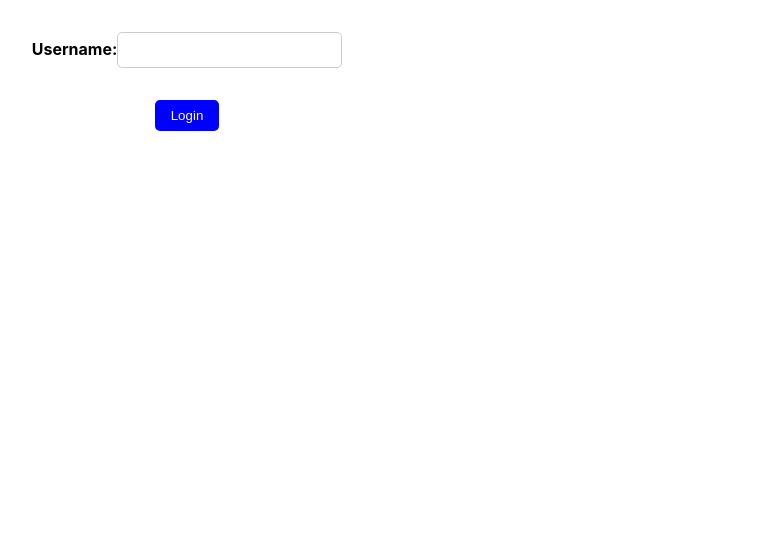
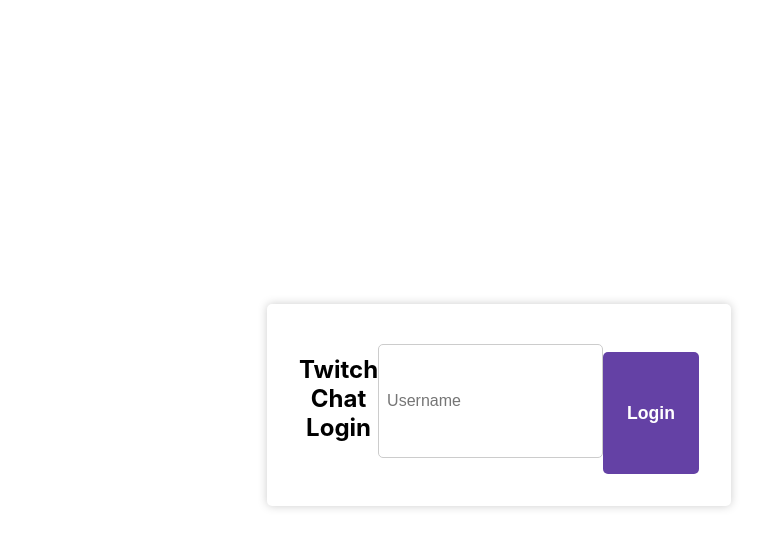
Before and after one commit to ronnahom96/twitch-chat-client, a React (Create React App) app: page /login in a window 1280 px wide. Shown: the top 548 px of the page, without its empty margins (141-906 px from the left). Built offline with nearby package versions, Linux system fonts and the light colour scheme.

Commit message:
make some styling

```diff
--- a/src/components/message/Message.module.css
+++ b/src/components/message/Message.module.css
@@ -1,19 +1,14 @@
-.message {
+.messageContainer {
   display: flex;
-  justify-content: flex-start;
-  align-items: center;
   margin-bottom: 10px;
-  padding: 10px;
-  background-color: #f0f0f0;
-  border-radius: 5px;
 }
 
-.message-author {
+.messageAuthor {
   font-weight: bold;
   margin-right: 10px;
+  color: #444;
 }
 
-.message-text {
-  flex-grow: 1;
-  text-align: left;
+.messageText {
+  color: #333;
 }
--- a/src/components/message/Message.tsx
+++ b/src/components/message/Message.tsx
@@ -1,5 +1,5 @@
 import React from "react";
-import "./Message.module.css";
+import styles from "./Message.module.css";
 
 interface MessageProps {
   author: string;
@@ -8,9 +8,9 @@
 
 const Message: React.FC<MessageProps> = ({ author, text }) => {
   return (
-    <div className='message'>
-      <p className='message-author'>{author}:</p>
-      <p className='message-text'>{text}</p>
+    <div className={styles.messageContainer}>
+      <span className={styles.messageAuthor}>{author}:</span>
+      <span className={styles.messageText}>{text}</span>
     </div>
   );
 };
--- a/src/components/messageList/MessageList.module.css
+++ b/src/components/messageList/MessageList.module.css
@@ -1,5 +1,8 @@
-.message-list {
-  height: calc(100% - 50px);
+.messageList {
+  display: flex;
+  flex-direction: column;
+  height: 400px;
   overflow-y: scroll;
   padding: 20px;
+  background-color: #eee;
 }
--- a/src/components/messageList/MessageList.tsx
+++ b/src/components/messageList/MessageList.tsx
@@ -1,18 +1,20 @@
 import React from "react";
 import { MessageData } from "../../common/interfaces";
 import Message from "../message/Message";
-import './MessageList.module.css';
+import styles from './MessageList.module.css';
 
 interface MessageListProps {
   messages: MessageData[];
+  lastMessageRef: any;
 }
 
-const MessageList: React.FC<MessageListProps> = ({ messages }) => {
+const MessageList: React.FC<MessageListProps> = ({ messages, lastMessageRef }) => {
   return (
-    <div className='message-list'>
+    <div className={styles.messageList}>
       {messages.map((message) => (
         <Message key={message.id} text={message.text} author={message.author} />
       ))}
+      <div ref={lastMessageRef} />
     </div>
   );
 };
--- a/src/pages/login/Login.module.css
+++ b/src/pages/login/Login.module.css
@@ -1,30 +1,50 @@
+.loginContainer {
+  display: flex;
+  justify-content: center;
+  align-items: center;
+  height: 100vh;
+}
+
 form {
+  background-color: #fff;
+  padding: 2rem;
+  border-radius: 5px;
+  box-shadow: 0 0 10px #ccc;
+  text-align: center;
+  width: 400px;
+}
+
+h2 {
+  margin-bottom: 2rem;
+}
+
+.inputContainer{
   display: flex;
   flex-direction: column;
-  align-items: center;
+  margin-bottom: 1rem;
 }
 
-div {
-  margin: 1rem;
+.inputUsername{
+  padding: 0.5rem;
+  font-size: 1rem;
+  border: 1px solid #ccc;
+  border-radius: 5px;
+  outline: none;
+  margin-top: 0.5rem;
 }
 
-label {
+.btnSubmit {
+  background-color: #6441A5;
+  color: #fff;
+  padding: 0.75rem 1.5rem;
+  border-radius: 5px;
+  border: none;
+  cursor: pointer;
+  margin-top: 1rem;
+  font-size: 1.1rem;
   font-weight: bold;
 }
 
-input {
-  padding: 0.5rem;
-  font-size: 1rem;
-  border-radius: 5px;
-  border: 1px solid #ccc;
+.btnSubmit:hover {
+  background-color: #5E3F8F;
 }
-
-button {
-  padding: 0.5rem 1rem;
-  margin-top: 1rem;
-  background-color: blue;
-  color: white;
-  border-radius: 5px;
-  border: none;
-  cursor: pointer;
-}
--- a/src/pages/login/Login.tsx
+++ b/src/pages/login/Login.tsx
@@ -3,7 +3,7 @@
 import { useAppDispatch } from "../../hooks/redux";
 import { setUsername } from "../../reducers/userSlice";
 
-import "./Login.module.css";
+import styles from "./Login.module.css";
 
 const Login: React.FC = () => {
   const dispatch = useAppDispatch();
@@ -17,18 +17,22 @@
   };
 
   return (
+    <div className={styles.loginContainer}>
       <form onSubmit={handleSubmit}>
-      <div>
-        <label htmlFor='username'>Username:</label>
+        <h2>Twitch Chat Login</h2>
+        <div className={styles.inputContainer}>
           <input
-          type='text'
-          id='username'
+            className={styles.inputUsername}
+            type="text"
+            placeholder="Username"
             value={userNameInput}
-          onChange={(event) => setUserNameInput(event.target.value)}
+            onChange={event => setUserNameInput(event.target.value)}
+            required
           />
         </div>
-      <button type='submit'>Login</button>
+        <button className={styles.btnSubmit} type="submit">Login</button>
       </form>
+    </div>
   );
 };
 
```
Lines whose indentation alone changed are shown as unchanged.
